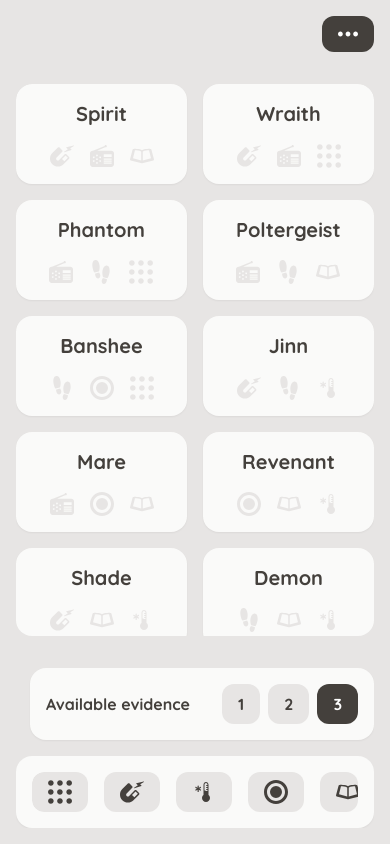
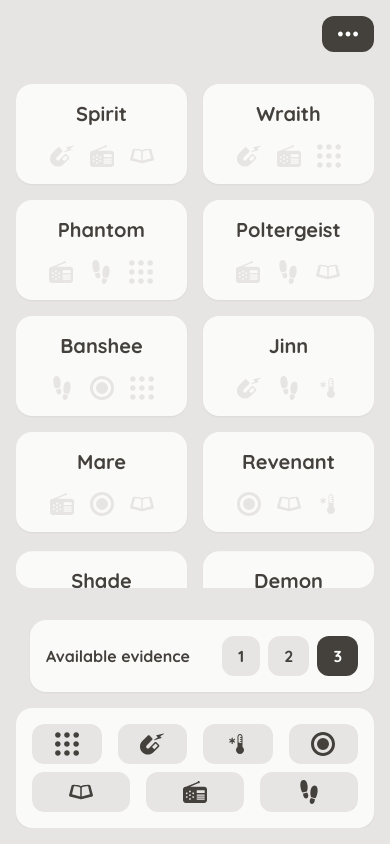
Before and after one commit to luizffgv/phasmoo, a Next.js app: page / in a window 390 px wide. Built offline with nearby package versions, Linux system fonts and the light colour scheme.

Commit message:
Expand evidence picker on tall mobile screens

```diff
--- a/src/app/_components/evidence-picker.tsx
+++ b/src/app/_components/evidence-picker.tsx
@@ -16,7 +16,7 @@ export default function EvidencePicker() {
     <Card
       className={`max-w-full transition-opacity ${ready ? "opacity-100" : "opacity-0"}`}
     >
-      <div className="flex w-full flex-row gap-x-4 gap-y-2 overflow-x-auto rounded-xl sm:max-w-[512px] sm:flex-wrap">
+      <div className="tall:flex-wrap flex max-h-[256px] w-full flex-row gap-x-4 gap-y-2 overflow-x-auto rounded-xl sm:max-h-fit sm:max-w-[512px] sm:flex-wrap">
         {EvidenceID.map((id) => (
           <EvidenceButton key={id} evidenceID={id}></EvidenceButton>
         ))}
--- a/tailwind.config.ts
+++ b/tailwind.config.ts
@@ -11,6 +11,9 @@ const config: Config = {
       colors: {
         transparent: "transparent",
       },
+      screens: {
+        tall: { raw: "(min-height: 800px)" },
+      },
     },
   },
   darkMode: "selector",
```
